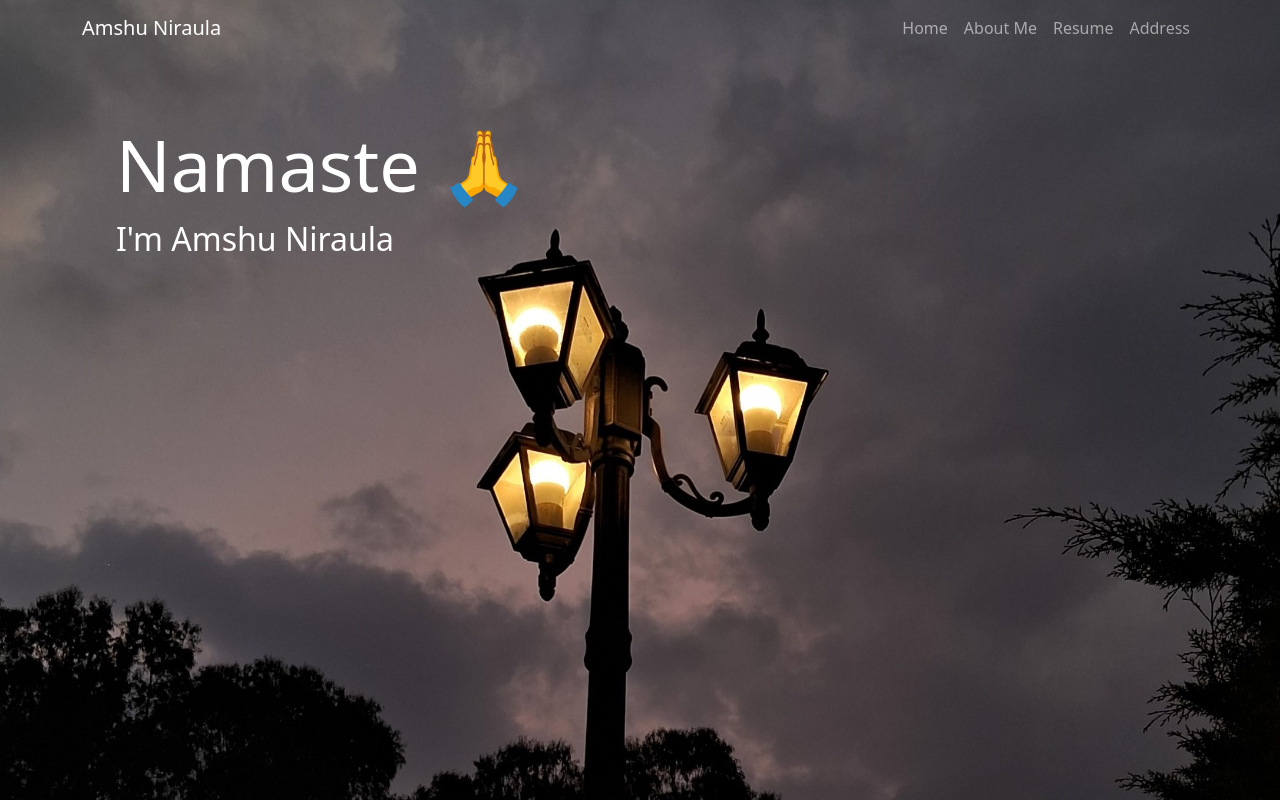
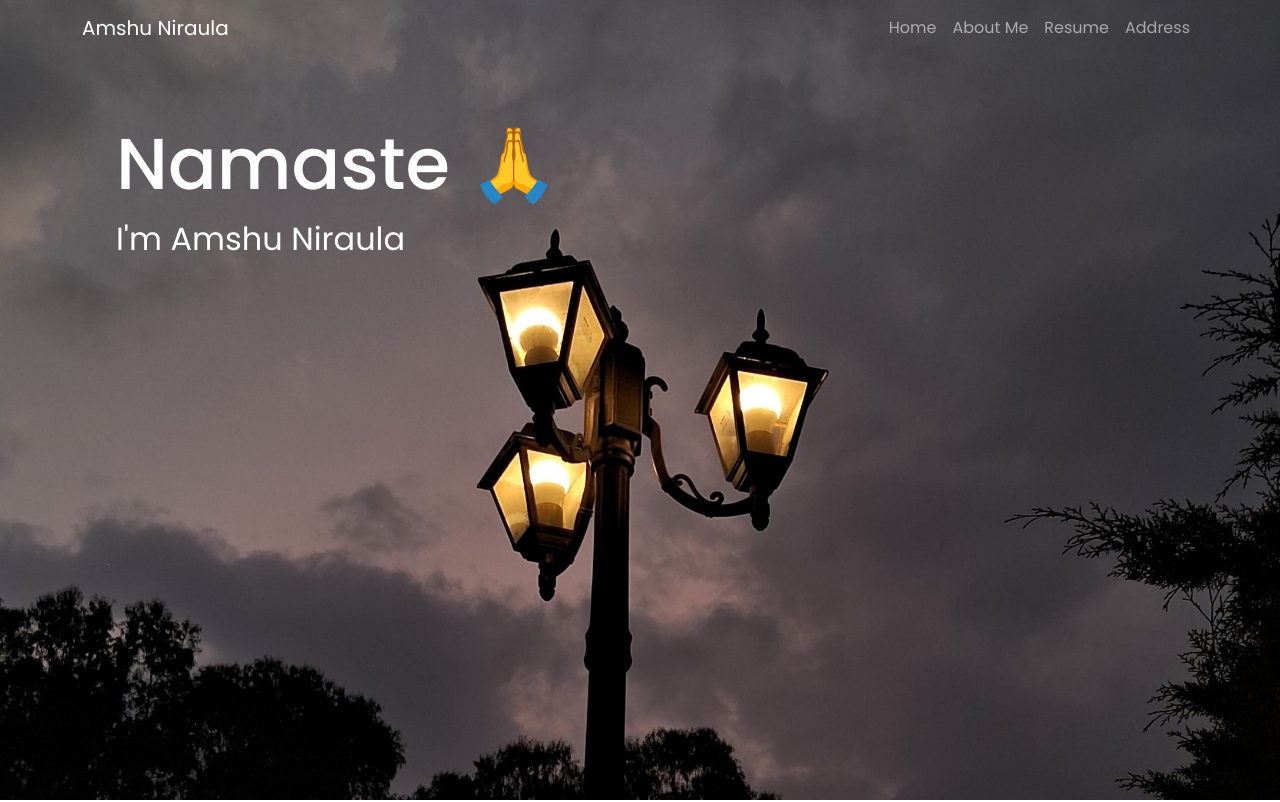
Before and after one commit to amsnir062/website, a plain HTML site: page index.html in a window 1280 px wide. Shown: the top 802 px of the page. Drawn offline with nearby package versions, Linux system fonts and the light colour scheme.

Commit message:
Update style.css

```diff
--- a/style.css
+++ b/style.css
@@ -1,3 +1,11 @@
+@import url('https://fonts.googleapis.com/css2?family=Poppins:ital,wght@0,100;0,200;0,300;0,400;0,500;0,600;0,700;0,800;0,900;1,100;1,200;1,300;1,400;1,500;1,600;1,700;1,800;1,900&display=swap');
+
+*{
+    margin: 0;
+    padding: 0;
+    box-sizing: border-box;
+    font-family: "Poppins", sans-serif;
+}
 .image{
     position: relative;
     height: 150px;
```
